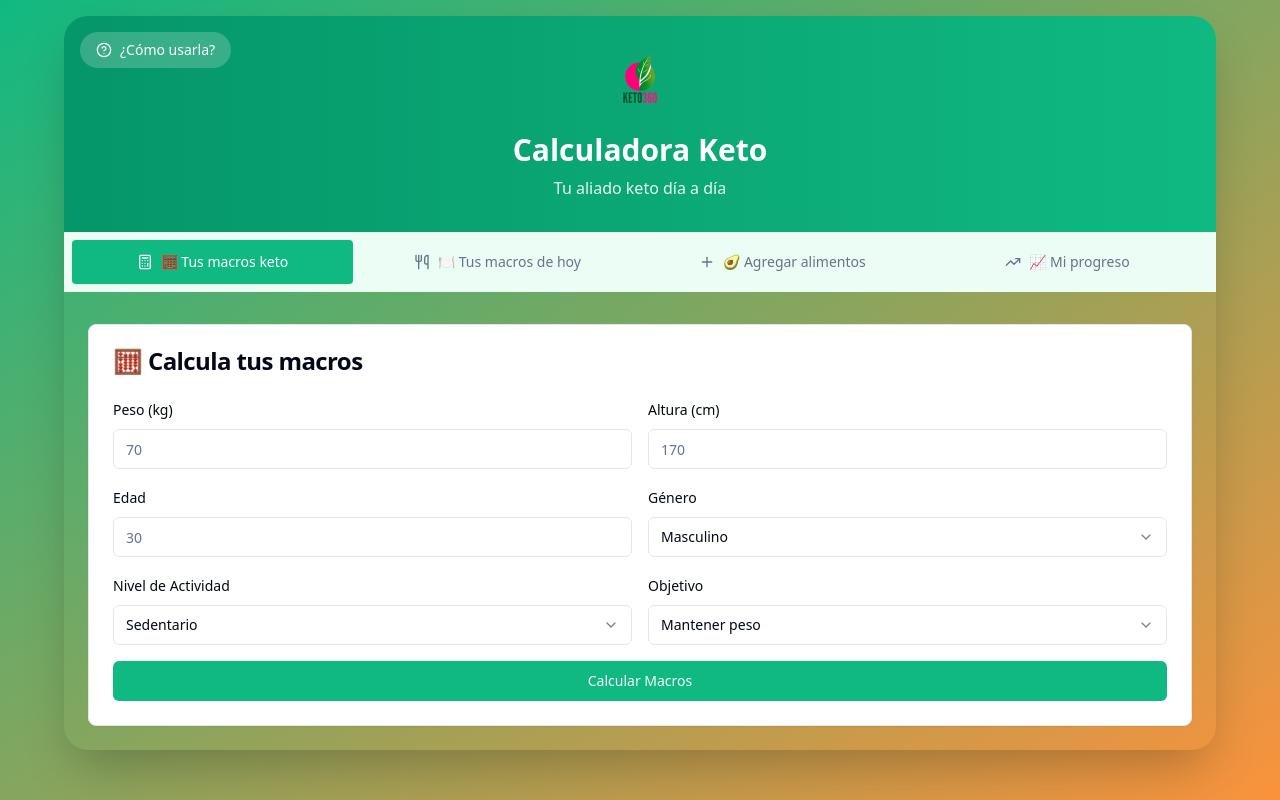
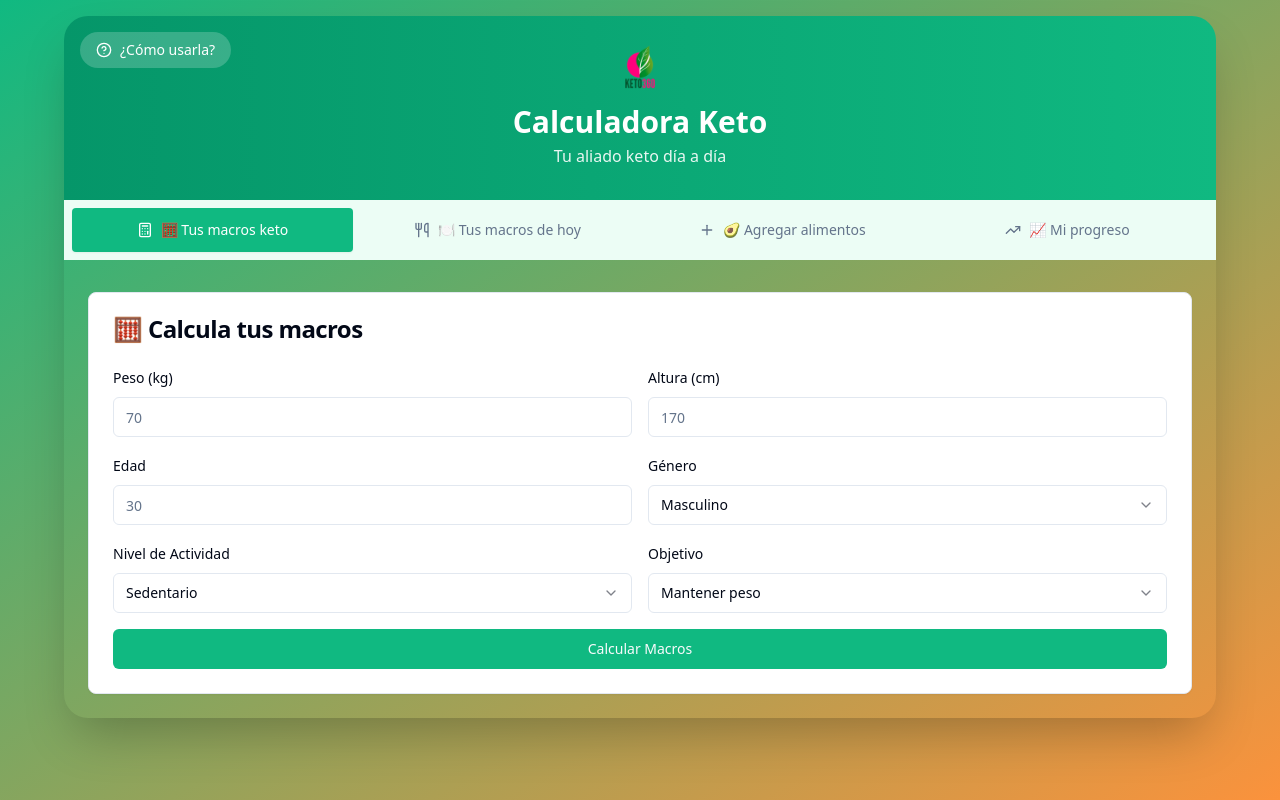
Before and after one commit to digital-guides/keto360-calculator, a React (Vite) app: page / in a window 1280 px wide. Built offline with nearby package versions, Linux system fonts and the light colour scheme; the HTML template or start-up script is replaced by a standard one.

Commit message:
Reduce header spacing

```diff
--- a/src/pages/Index.tsx
+++ b/src/pages/Index.tsx
@@ -15,16 +15,16 @@ const Index = () => {
     <div className="min-h-screen bg-gradient-to-br from-emerald-500 to-orange-400 p-4">
       <div className="max-w-6xl mx-auto bg-cream rounded-3xl shadow-2xl overflow-hidden">
         {/* Header */}
-        <div className="bg-gradient-to-r from-emerald-600 to-emerald-500 p-8 text-center text-white relative">
-          <div className="mb-5">
+        <div className="bg-gradient-to-r from-emerald-600 to-emerald-500 p-6 text-center text-white relative">
+          <div className="mb-2">
             <img
               src={logoImage}
               alt="Keto360 Logo"
-              className="h-16 w-auto mx-auto"
+              className="h-14 w-auto mx-auto"
             />
           </div>
-          <h1 className="text-3xl font-bold mb-2 text-shadow">Calculadora Keto</h1>
-          <p className="text-base opacity-90">Tu aliado keto día a día</p>
+          <h1 className="text-3xl font-bold mb-1 text-shadow">Calculadora Keto</h1>
+          <p className="text-base opacity-90 mb-2">Tu aliado keto día a día</p>
 
           {/* Install PWA Button */}
           <button
```
